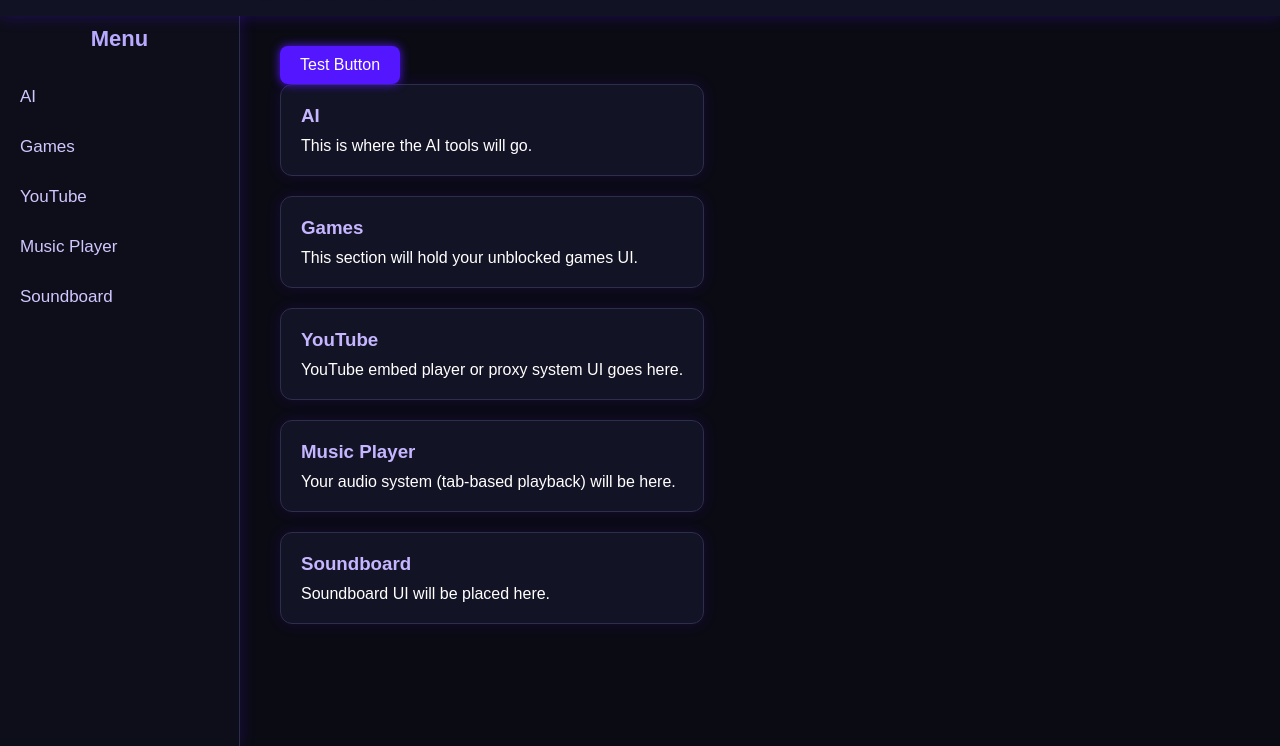
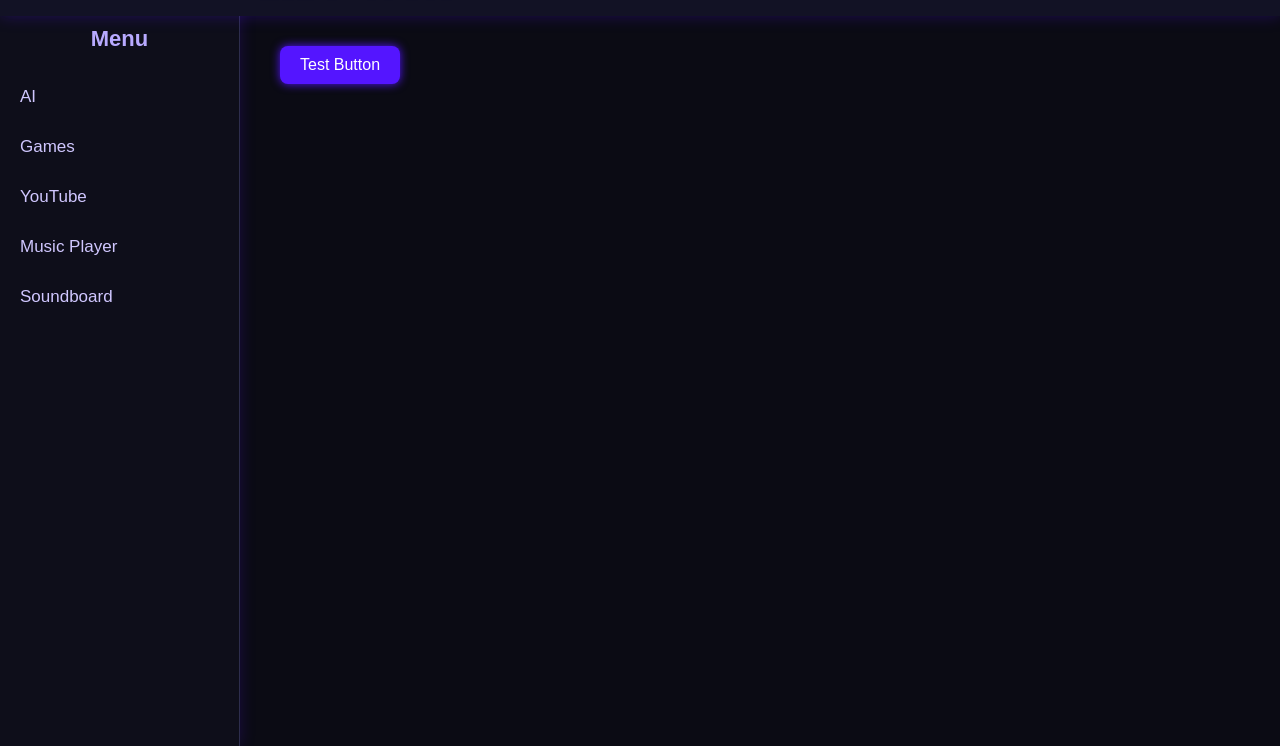
Before and after one commit to SolentraXminishakk/esbtoolbox.lol, a plain HTML site: page index.html in a window 1280 px wide. Shown: the part 54-800 px from the top of the page. Drawn offline with Linux system fonts and the light colour scheme.

Commit message:
Update index.html

```diff
--- a/index.html
+++ b/index.html
@@ -116,30 +116,6 @@
 
     <div class="main">
         <button onclick="testButton()" style="padding:10px 20px;background:#5415ff;border:none;border-radius:8px;color:white;font-size:16px;cursor:pointer;box-shadow:0 0 10px #5415ff;">Test Button</button>
-        <div class="card" id="ai">
-            <h3>AI</h3>
-            <p>This is where the AI tools will go.</p>
-        </div>
-
-        <div class="card" id="games">
-            <h3>Games</h3>
-            <p>This section will hold your unblocked games UI.</p>
-        </div>
-
-        <div class="card" id="yt">
-            <h3>YouTube</h3>
-            <p>YouTube embed player or proxy system UI goes here.</p>
-        </div>
-
-        <div class="card" id="music">
-            <h3>Music Player</h3>
-            <p>Your audio system (tab-based playback) will be here.</p>
-        </div>
-
-        <div class="card" id="soundboard">
-            <h3>Soundboard</h3>
-            <p>Soundboard UI will be placed here.</p>
-        </div>
     </div>
     <script>
         function CreateButton(text, callback) {
@@ -155,7 +131,7 @@
             btn.style.cursor = "pointer";
             btn.style.boxShadow = "0 0 10px #5415ff";
             btn.style.margin = "10px";
-            doc
+            document.querySelector('.main').appendChild(btn);
         function testButton() {
             alert('Button works!');
         }
```
